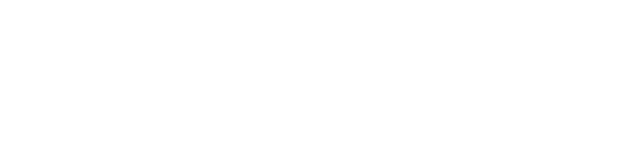
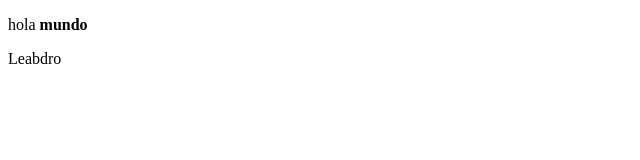
Before and after one commit to leandro-7/Programacion-Web, a plain HTML site: page index.html in a window 1280 px wide. Shown: the whole page, without its empty margins (0-640 px from the left). Drawn offline with Linux system fonts and the light colour scheme.

Commit message:
segundo tarea

```diff
--- a/index.html
+++ b/index.html
@@ -7,6 +7,7 @@
     <title>programacion web</title>
 </head>
 <body>
-
+    <p>hola <b>mundo</b></p>
+    <p>Leabdro</p>
 </body>
 </html>
```
